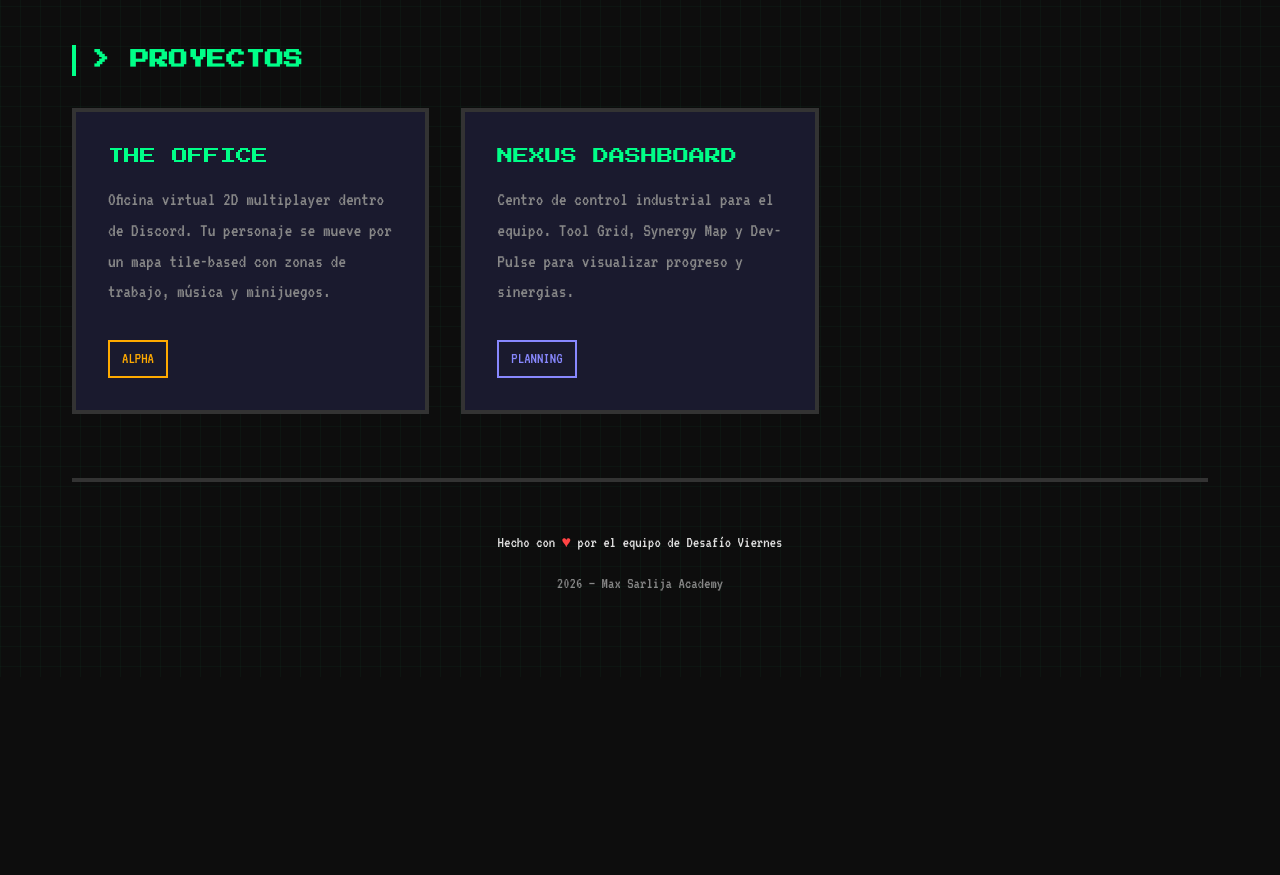
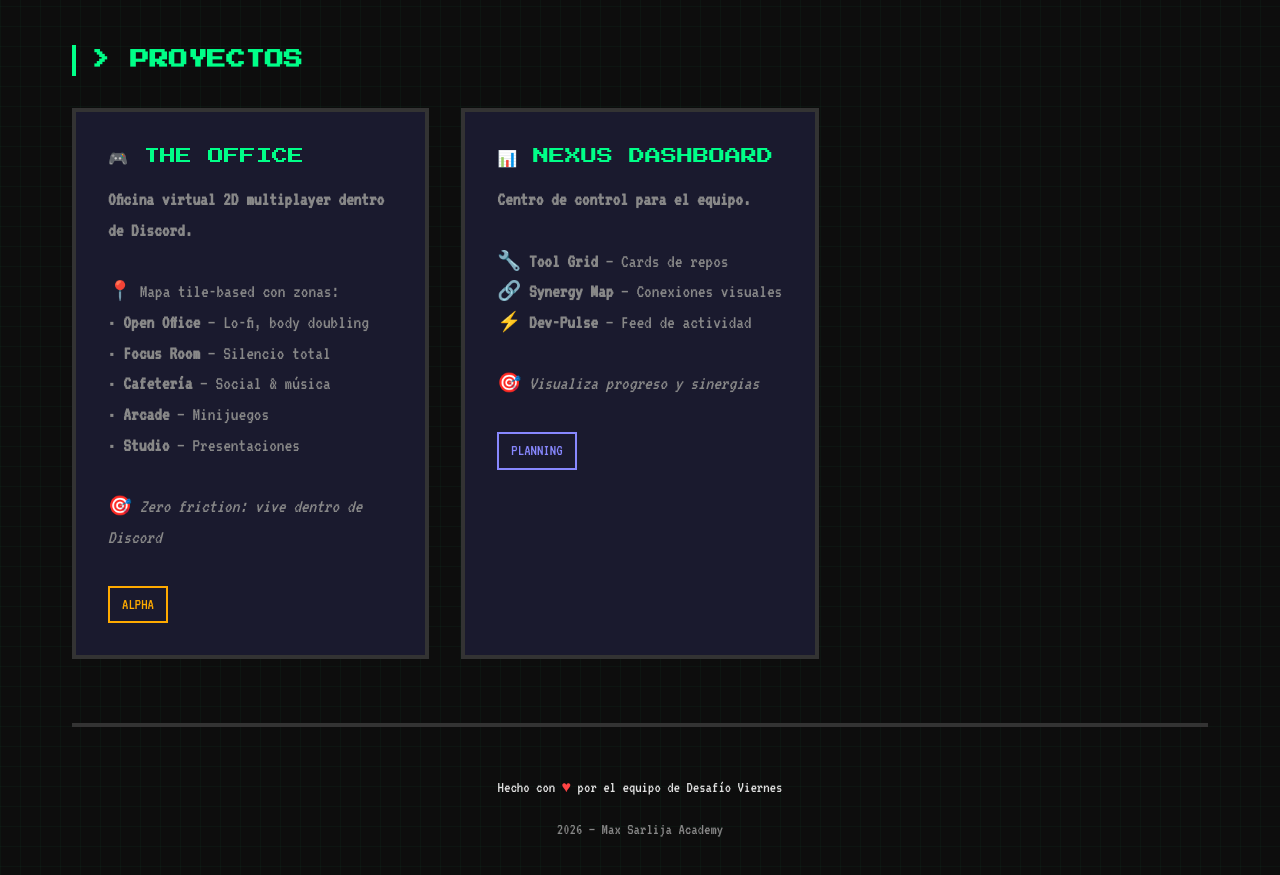
Before and after one commit to maxsarlijagit/desafioViernes, a website: page landing.html in a window 1280 px wide. Shown: the part 1234-2109 px from the top of the page. Before the commit the page ends 1911 px from the top, so only its background shows below. Drawn offline with Linux system fonts and the light colour scheme.

Commit message:
feat: enhance projects section with details and links

```diff
--- a/landing.html
+++ b/landing.html
@@ -425,14 +425,29 @@
     <section>
       <h2 class="section-title">> PROYECTOS</h2>
       <div class="project-grid">
-        <div class="project-card">
-          <div class="project-title">THE OFFICE</div>
-          <div class="project-desc">Oficina virtual 2D multiplayer dentro de Discord. Tu personaje se mueve por un mapa tile-based con zonas de trabajo, música y minijuegos.</div>
+        <div class="project-card" onclick="window.open('https://github.com/maxsarlijagit/desafioViernes', '_blank')" style="cursor: pointer;">
+          <div class="project-title">🎮 THE OFFICE</div>
+          <div class="project-desc">
+            <strong>Oficina virtual 2D multiplayer dentro de Discord.</strong><br><br>
+            📍 Mapa tile-based con zonas:<br>
+            • <strong>Open Office</strong> — Lo-fi, body doubling<br>
+            • <strong>Focus Room</strong> — Silencio total<br>
+            • <strong>Cafetería</strong> — Social & música<br>
+            • <strong>Arcade</strong> — Minijuegos<br>
+            • <strong>Studio</strong> — Presentaciones<br><br>
+            🎯 <em>Zero friction: vive dentro de Discord</em>
+          </div>
           <span class="project-status status-alpha">ALPHA</span>
         </div>
-        <div class="project-card">
-          <div class="project-title">NEXUS DASHBOARD</div>
-          <div class="project-desc">Centro de control industrial para el equipo. Tool Grid, Synergy Map y Dev-Pulse para visualizar progreso y sinergias.</div>
+        <div class="project-card" onclick="window.open('https://maxsarlijagit.github.io/desafioViernes/nexus-dashboard.html', '_blank')" style="cursor: pointer;">
+          <div class="project-title">📊 NEXUS DASHBOARD</div>
+          <div class="project-desc">
+            <strong>Centro de control para el equipo.</strong><br><br>
+            🔧 <strong>Tool Grid</strong> — Cards de repos<br>
+            🔗 <strong>Synergy Map</strong> — Conexiones visuales<br>
+            ⚡ <strong>Dev-Pulse</strong> — Feed de actividad<br><br>
+            🎯 <em>Visualiza progreso y sinergias</em>
+          </div>
           <span class="project-status status-planning">PLANNING</span>
         </div>
       </div>
```
